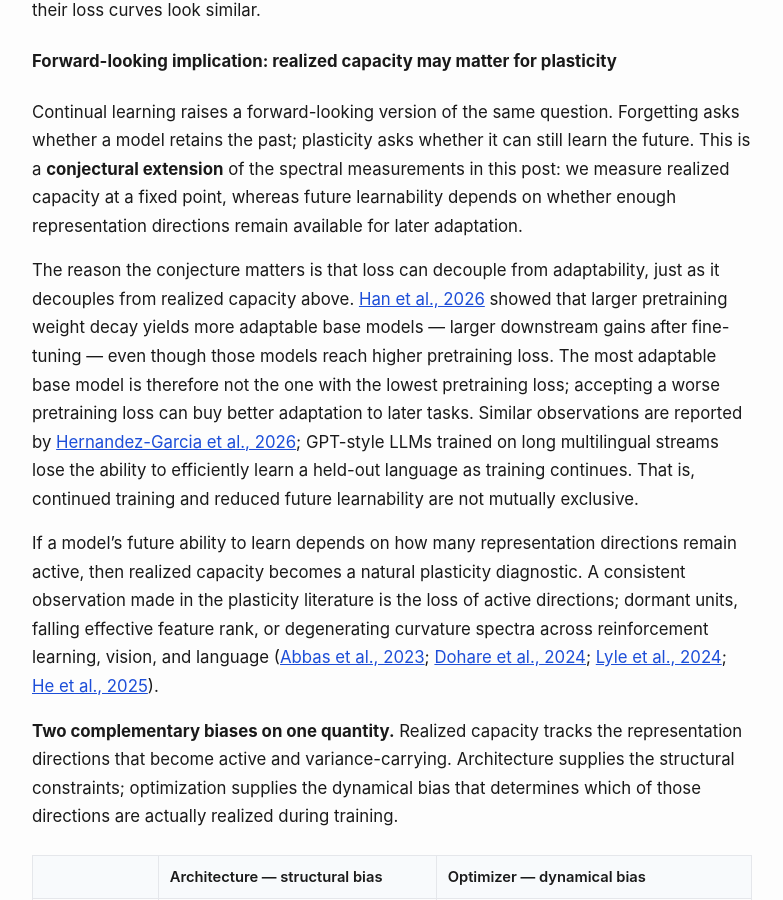
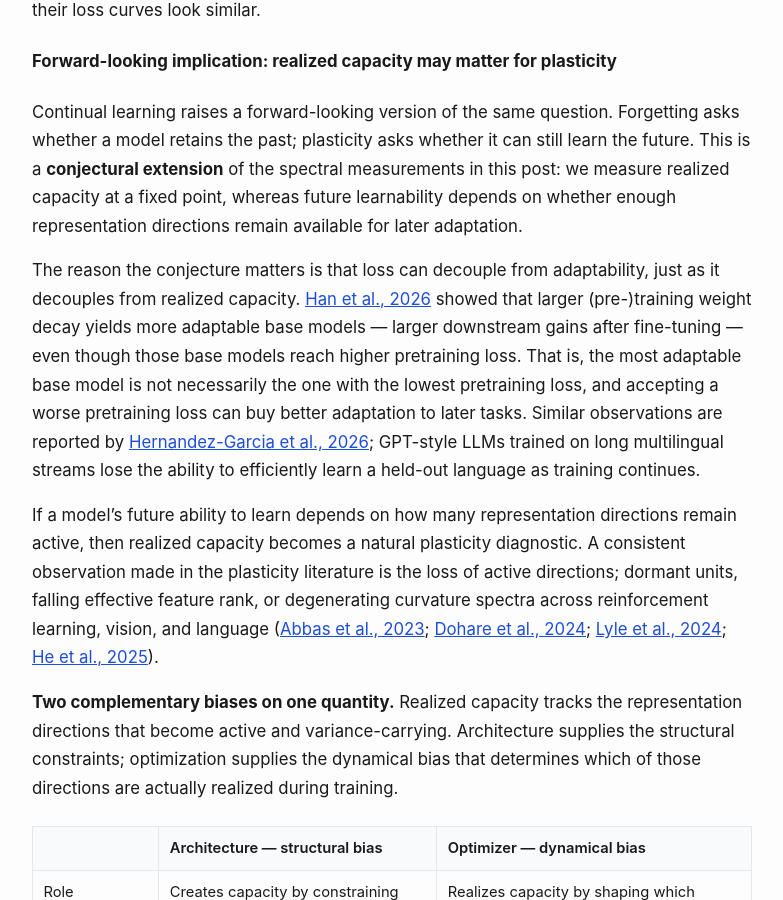
Before and after one commit to optimizer-scaling-laws/optimizer-scaling-laws.github.io, a Jekyll site: the page built from _posts/2026-06-26-architecture-creates-capacity-optimizers-realize-it.md, in a window 1280 px wide and 900 px high, scrolled down 13389 px. Shown: the whole window, without its empty margins (248-1031 px from the left). Built offline with Jekyll 4.4.1, drawn with Linux system fonts in a browser that asks for light colours.

Commit message:
Citation correction in View , round 4

```diff
--- a/_posts/2026-06-26-architecture-creates-capacity-optimizers-realize-it.md
+++ b/_posts/2026-06-26-architecture-creates-capacity-optimizers-realize-it.md
@@ -474,7 +474,7 @@
 Continual learning raises a forward-looking version of the same question. Forgetting asks whether a model retains the past; plasticity asks whether it can still learn the future. This is a **conjectural extension** of the spectral measurements in this post: we measure realized capacity at a fixed point, whereas future learnability depends on whether enough representation directions remain available for later adaptation.
 
 
-The reason the conjecture matters is that loss can decouple from adaptability, just as it decouples from realized capacity above. <a href="https://arxiv.org/abs/2602.11137" target="_blank" rel="noopener noreferrer">Han et al., 2026</a> showed that larger pretraining weight decay yields more adaptable base models — larger downstream gains after fine-tuning — even though those models reach higher pretraining loss. The most adaptable base model is therefore not the one with the lowest pretraining loss; accepting a worse pretraining loss can buy better adaptation to later tasks. Similar observations are reported by <a href="https://arxiv.org/abs/2606.24752" target="_blank" rel="noopener noreferrer">Hernandez-Garcia et al., 2026</a>; GPT-style LLMs trained on long multilingual streams  lose the ability to efficiently learn a held-out language as training continues. That is, continued training and reduced future learnability are not mutually exclusive.
+The reason the conjecture matters is that loss can decouple from adaptability, just as it decouples from realized capacity. <a href="https://arxiv.org/abs/2602.11137" target="_blank" rel="noopener noreferrer">Han et al., 2026</a> showed that larger (pre-)training weight decay yields more adaptable base models — larger downstream gains after fine-tuning — even though those base models reach higher pretraining loss. That is, the most adaptable base model is not necessarily the one with the lowest pretraining loss, and accepting a worse pretraining loss can buy better adaptation to later tasks. Similar observations are reported by <a href="https://arxiv.org/abs/2606.24752" target="_blank" rel="noopener noreferrer">Hernandez-Garcia et al., 2026</a>; GPT-style LLMs trained on long multilingual streams  lose the ability to efficiently learn a held-out language as training continues.
 
 If a model’s future ability to learn depends on how many representation directions remain active, then realized capacity becomes a natural plasticity diagnostic. A consistent observation made in the plasticity literature is the loss of active directions; dormant units, falling effective feature rank, or degenerating curvature spectra across reinforcement learning, vision, and language (<a href="https://arxiv.org/abs/2303.07507" target="_blank" rel="noopener noreferrer">Abbas et al., 2023</a>; <a href="https://www.nature.com/articles/s41586-024-07711-7" target="_blank" rel="noopener noreferrer">Dohare et al., 2024</a>; <a href="https://arxiv.org/abs/2402.18762" target="_blank" rel="noopener noreferrer">Lyle et al., 2024</a>; <a href="https://arxiv.org/abs/2509.22335" target="_blank" rel="noopener noreferrer">He et al., 2025</a>).
 
```
